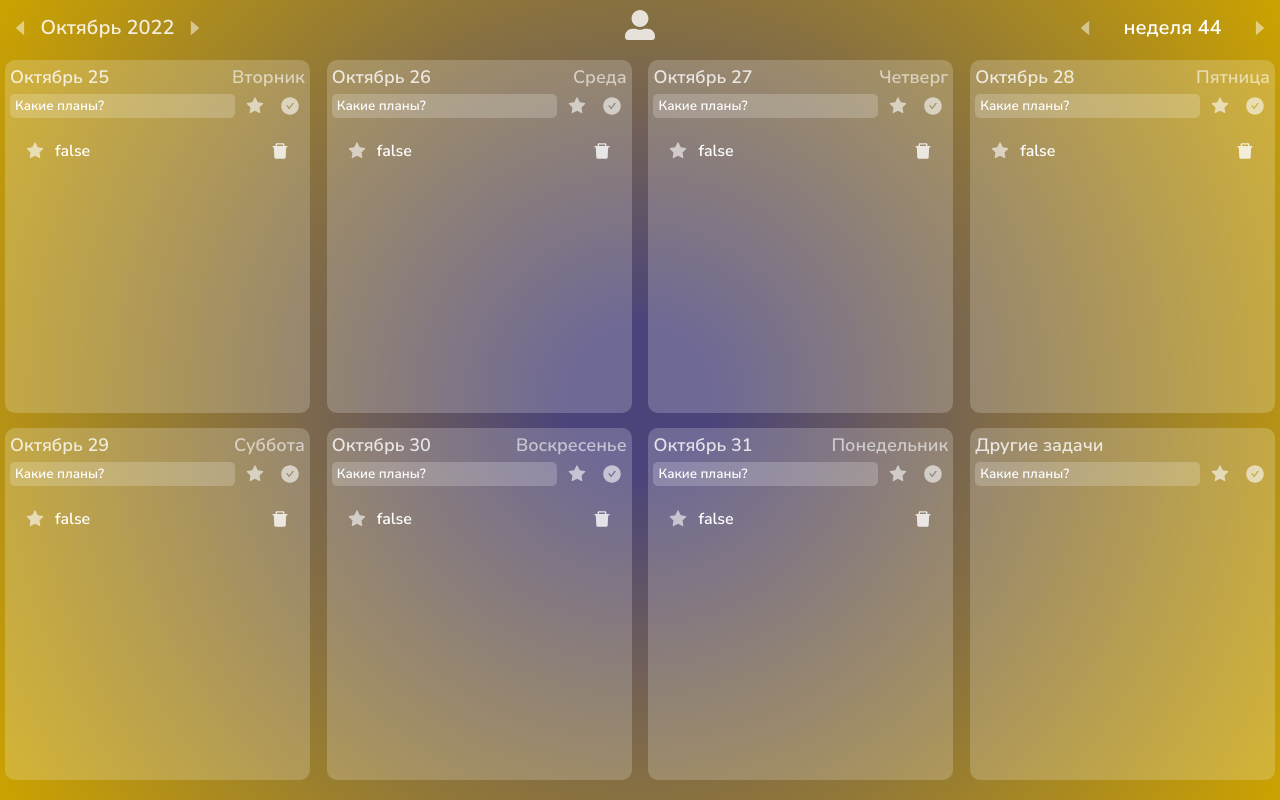
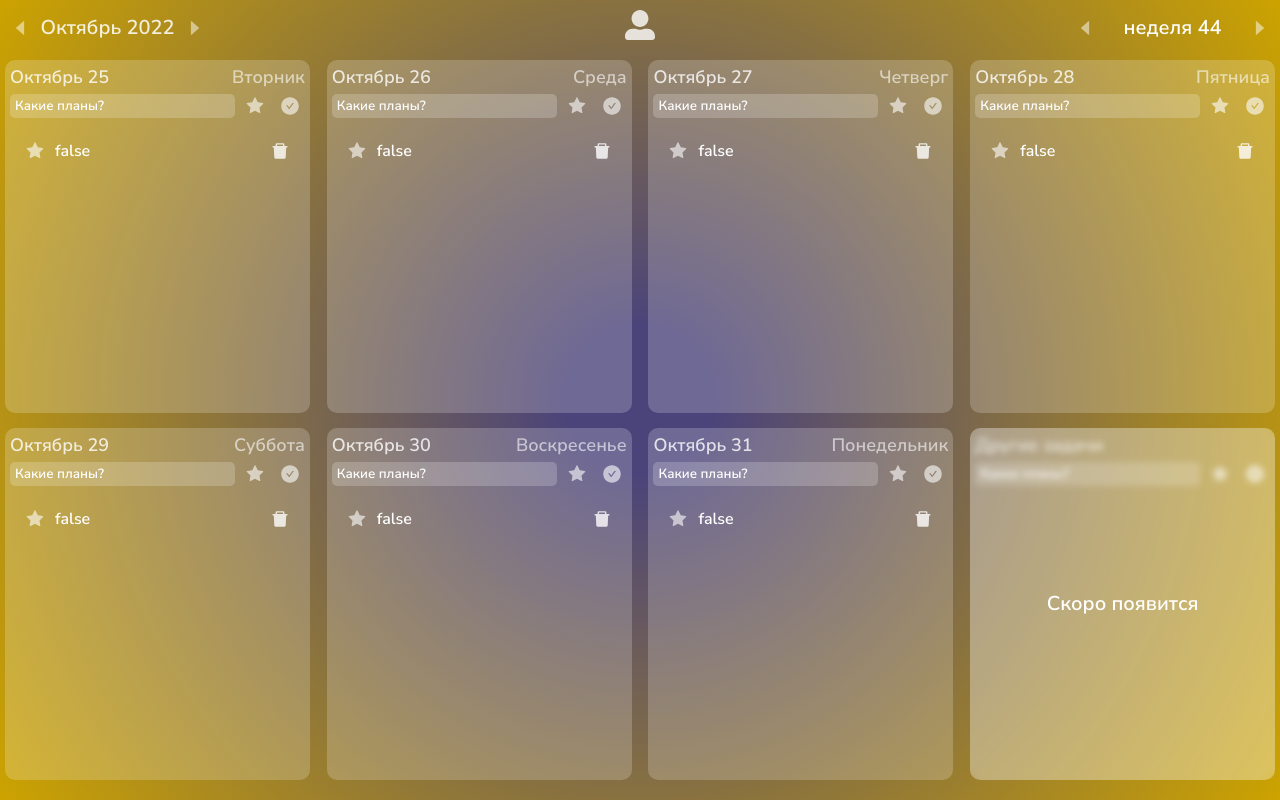
Before and after one commit to GitStudentSem/diary-dev, a React (Create React App) app in the folder client/: page / in a window 1280 px wide. Built offline with nearby package versions, Linux system fonts and the light colour scheme.

Commit message:
launching the application

```diff
--- a/client/src/Components/Day.js
+++ b/client/src/Components/Day.js
@@ -1,4 +1,4 @@
-import React, { useState, useEffect } from 'react';
+import React, { useState } from 'react';
 import styled from 'styled-components/macro';
 import TasksList from './TasksList';
 import CreateTasksForm from './CreateTasksForm';
@@ -8,11 +8,24 @@ const StyledDay = styled.div`
     position: relative;
     width: 24%;
     border-radius: 10px;
-    height: 50%;
-    max-height: 48%;
+    height: 48%;
     background-color: rgba(255, 255, 255, 0.2);
     padding: 5px;
     overflow: hidden;
+`;
+const StyledIsdev = styled.div`
+    z-index: 100;
+    display: flex;
+    align-items: center;
+    justify-content: center;
+    font-size: 20px;
+    position: absolute;
+    left: 0;
+    top: 0;
+    width: ${(props) => (props.isDev ? '100%' : '0px')};
+    height: ${(props) => (props.isDev ? '100%' : '0px')};
+    background-color: rgba(255, 255, 255, 0.2);
+    backdrop-filter: blur(${(props) => (props.isDev ? '3px' : '0px')});
 `;
 
 const Day = ({
@@ -21,6 +34,7 @@ const Day = ({
     weekDays,
     updateLocalStorageDB,
     loadLocalStorageDB,
+    isDev,
 }) => {
     const transformDateToString = (dateToString) => {
         if (typeof dateToString === 'string') {
@@ -74,15 +88,13 @@ const Day = ({
     };
 
     return (
-        <StyledDay>
+        <StyledDay isDev={isDev}>
             <DayHeader
                 date={date}
                 monthNames={monthNames}
                 weekDays={weekDays}
             />
-
             <CreateTasksForm addTaskInStorage={addTaskInStorage} />
-
             <TasksList
                 tasksOnDayState={getTaskOnDay()}
                 transformDateToString={transformDateToString}
@@ -91,6 +103,7 @@ const Day = ({
                 updateLocalStorageDB={updateLocalStorageDB}
                 loadLocalStorageDB={loadLocalStorageDB}
             />
+            {isDev && <StyledIsdev isDev={isDev}>Скоро появится</StyledIsdev>}
         </StyledDay>
     );
 };
--- a/client/src/Components/Main.js
+++ b/client/src/Components/Main.js
@@ -42,7 +42,8 @@ const Main = ({
                         loadLocalStorageDB={loadLocalStorageDB}
                     />
                 ))}
-                <Day />
+
+                <Day isDev />
             </StyledMain>
         </StyledWrapper>
     );
--- a/client/src/Components/TaskItem.jsx
+++ b/client/src/Components/TaskItem.jsx
@@ -1,6 +1,7 @@
 import React, { useState } from 'react';
 import styled from 'styled-components/macro';
 import { AiFillDelete, AiFillStar } from 'react-icons/ai';
+import { useEffect } from 'react';
 
 const StyledTask = styled.li`
     display: flex;
@@ -52,11 +53,10 @@ const TaskItem = ({
     updateLocalStorageDB,
     loadLocalStorageDB,
 }) => {
-    const [isImportant, setIsImportant] = useState(false);
+    const [isImportant, setIsImportant] = useState();
 
-    const changeIsImportant = (index) => {
-        const currentDBInStorage = loadLocalStorageDB();
-
+    const updateIsImpartant = (index) => {
+        let currentDBInStorage = loadLocalStorageDB();
         for (let i = 0; i < currentDBInStorage.length; i++) {
             let copyTasksInfo = currentDBInStorage[i];
 
@@ -69,27 +69,45 @@ const TaskItem = ({
                     indexTaskInDB < copyTasksInfo.tasksOnDay.length;
                     indexTaskInDB++
                 ) {
-                    if (!copyTasksInfo.tasksOnDay[indexTaskInDB]) return;
+                    let taskOnDay = copyTasksInfo.tasksOnDay[indexTaskInDB];
 
-                    if (indexTaskInDB === index) {
-                        copyTasksInfo.tasksOnDay[indexTaskInDB].isImportant =
+                    if (!taskOnDay) return;
+
+                    if (!index && index !== 0) {
+                        console.log('!index', taskOnDay.isImportant);
+                        setIsImportant(taskOnDay.isImportant);
+                        updateLocalStorageDB(currentDBInStorage);
+                    } else if (indexTaskInDB === index) {
+                        taskOnDay.isImportant =
                             !copyTasksInfo?.tasksOnDay[indexTaskInDB]
                                 ?.isImportant;
+
+                        setIsImportant(
+                            copyTasksInfo.tasksOnDay[index].isImportant
+                        );
+                        updateLocalStorageDB(currentDBInStorage);
                         // console.log('index true');
-                    } else {
-                        copyTasksInfo.tasksOnDay[indexTaskInDB].isImportant =
+                    } else if (indexTaskInDB !== index) {
+                        taskOnDay.isImportant =
                             copyTasksInfo?.tasksOnDay[
                                 indexTaskInDB
                             ]?.isImportant;
-                        // console.log('index false');
+                        setIsImportant(
+                            copyTasksInfo.tasksOnDay[index].isImportant
+                        );
+                        updateLocalStorageDB(currentDBInStorage);
                     }
                 }
 
-                setIsImportant(copyTasksInfo.tasksOnDay[index].isImportant);
+                // setIsImportant(copyTasksInfo.tasksOnDay[index].isImportant);
             }
         }
-        updateLocalStorageDB(currentDBInStorage);
+        // updateLocalStorageDB(currentDBInStorage);
     };
+
+    useEffect(() => {
+        updateIsImpartant();
+    }, [date]);
 
     const deleteTasksFromStorage = (index) => {
         const currentDBInStorage = loadLocalStorageDB();
@@ -120,7 +138,7 @@ const TaskItem = ({
         <StyledTask>
             <StyledButton
                 onClick={() => {
-                    changeIsImportant(index);
+                    updateIsImpartant(index);
                 }}
             >
                 <AiFillStar
--- a/client/src/DayHeader.jsx
+++ b/client/src/DayHeader.jsx
@@ -19,11 +19,7 @@ const StyledHeaderDayOfWeek = styled(StyledHeaderDay)`
 
 const DayHeader = ({ date, monthNames, weekDays }) => {
     return (
-        <StyledHeader
-            onClick={() => {
-                localStorage.removeItem('DB');
-            }}
-        >
+        <StyledHeader>
             {date ? (
                 <>
                     <StyledHeaderDay>
```
